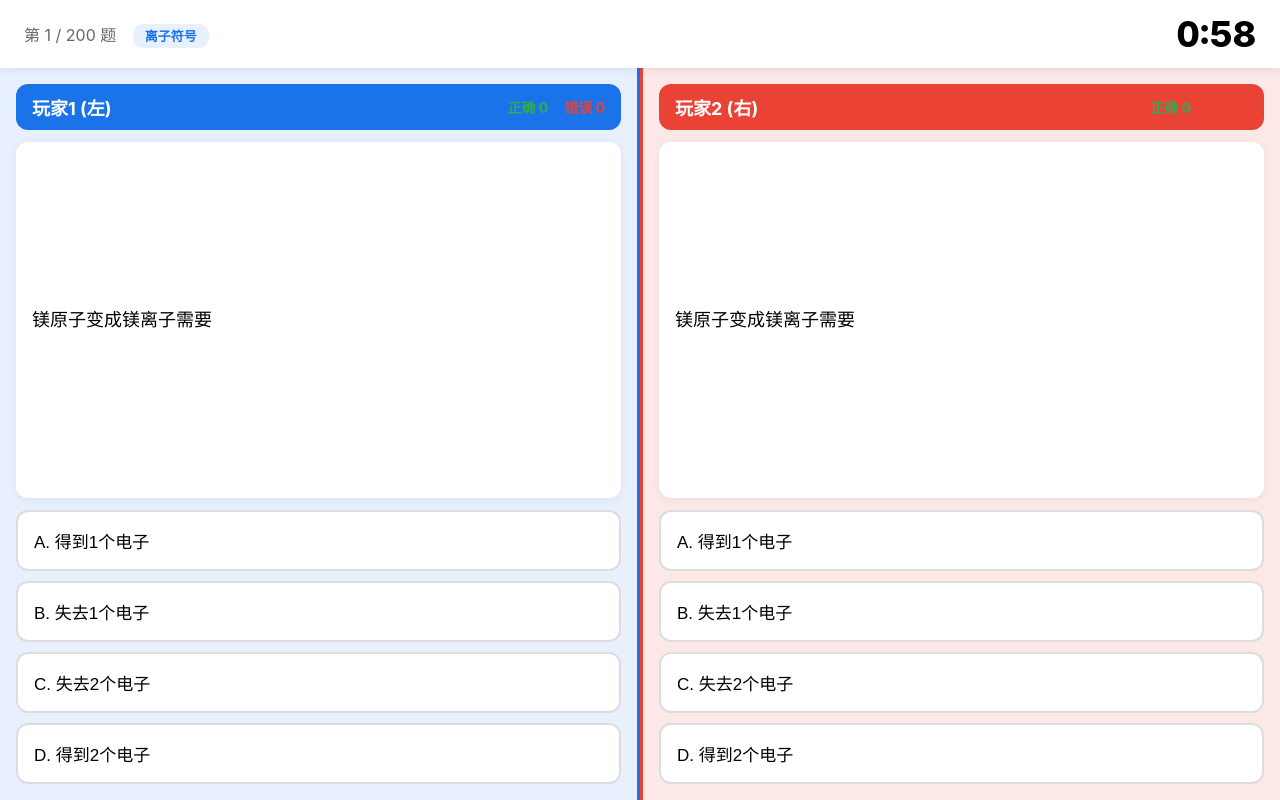
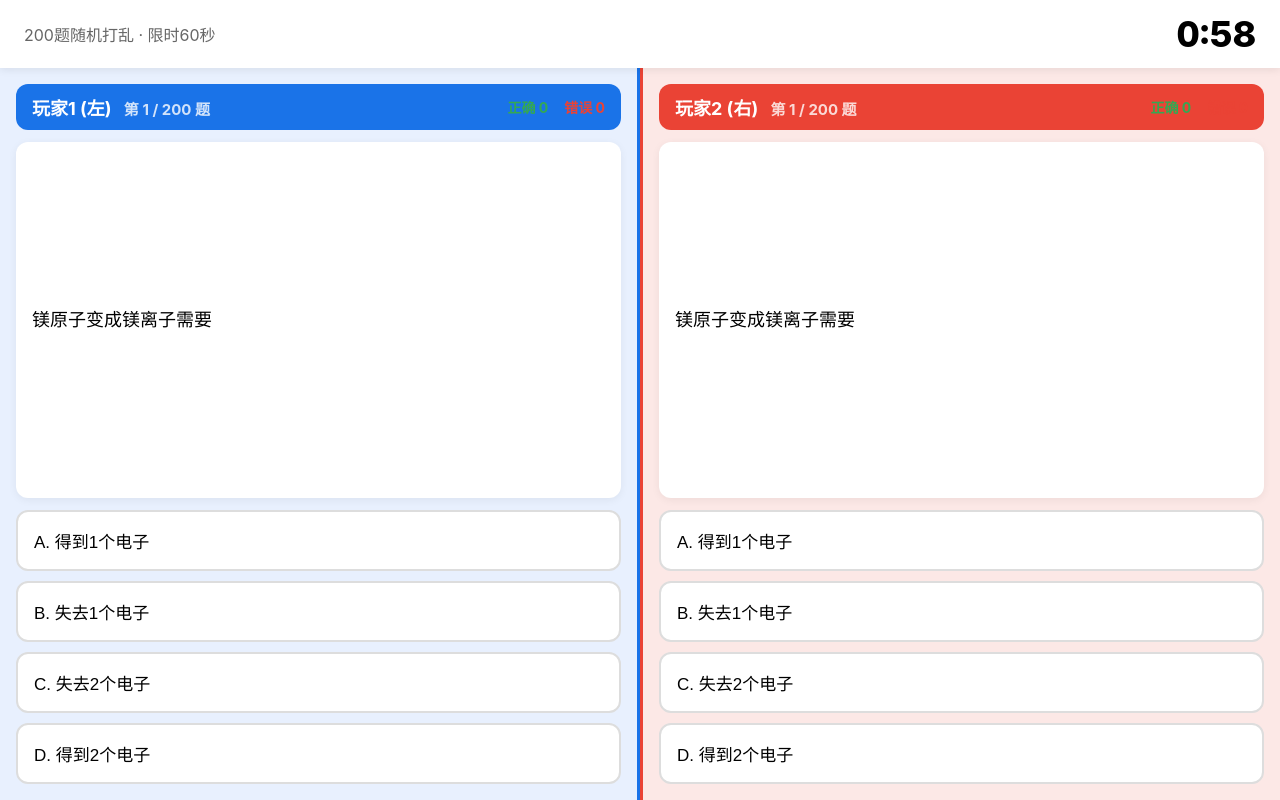
Before and after one commit to ytkz11/Chemistry, a plain HTML site: page index.html in a window 1280 px wide. Both pictures are taken after a click on the button "开始PK". Drawn offline with Linux system fonts and the light colour scheme.

Commit message:
first commit

```diff
--- a/index.html
+++ b/index.html
@@ -25,8 +25,7 @@
   <div id="game-screen">
     <div class="top-bar">
       <div class="question-info">
-        <span id="q-number">第 1 / 200 题</span>
-        <span id="q-category" style="margin-left:12px;padding:4px 12px;border-radius:10px;background:#e8f0fe;color:#1a73e8;font-weight:600;font-size:13px;"></span>
+        <span>200题随机打乱 · 限时60秒</span>
       </div>
       <div class="timer" id="timer">1:00</div>
     </div>
@@ -34,7 +33,7 @@
       <!-- 左边玩家 -->
       <div class="player-side p1">
         <div class="player-header">
-          <span>玩家1 (左)</span>
+          <span>玩家1 (左) <small class="q-num" style="opacity:0.8;margin-left:8px;">第 1 / 200 题</small></span>
           <div class="player-score">
             <span class="score-correct">正确 <span id="p1-correct">0</span></span>
             <span class="score-wrong">错误 <span id="p1-wrong">0</span></span>
@@ -46,7 +45,7 @@
       <!-- 右边玩家 -->
       <div class="player-side p2">
         <div class="player-header">
-          <span>玩家2 (右)</span>
+          <span>玩家2 (右) <small class="q-num" style="opacity:0.8;margin-left:8px;">第 1 / 200 题</small></span>
           <div class="player-score">
             <span class="score-correct">正确 <span id="p2-correct">0</span></span>
             <span class="score-wrong">错误 <span id="p2-wrong">0</span></span>
--- a/js/app.js
+++ b/js/app.js
@@ -1,11 +1,10 @@
 const GAME_TIME = 60;
 
 let questions = [];
-let p1 = { answered: 0, correct: 0, wrong: 0, locked: false };
-let p2 = { answered: 0, correct: 0, wrong: 0, locked: false };
+let p1 = { idx: 0, answered: 0, correct: 0, wrong: 0, locked: false };
+let p2 = { idx: 0, answered: 0, correct: 0, wrong: 0, locked: false };
 let timer = null;
 let timeLeft = GAME_TIME;
-let qIndex = 0;
 
 function shuffle(arr) {
   const a = [...arr];
@@ -18,17 +17,17 @@ function shuffle(arr) {
 
 function startGame() {
   questions = shuffle(QUESTIONS);
-  qIndex = 0;
   timeLeft = GAME_TIME;
-  p1 = { answered: 0, correct: 0, wrong: 0, locked: false };
-  p2 = { answered: 0, correct: 0, wrong: 0, locked: false };
+  p1 = { idx: 0, answered: 0, correct: 0, wrong: 0, locked: false };
+  p2 = { idx: 0, answered: 0, correct: 0, wrong: 0, locked: false };
 
   document.getElementById('start-screen').style.display = 'none';
   document.getElementById('result-screen').style.display = 'none';
   document.getElementById('game-screen').style.display = 'flex';
 
   updateScores();
-  renderQuestion();
+  renderQuestion('p1');
+  renderQuestion('p2');
   startTimer();
 }
 
@@ -49,41 +48,37 @@ function startTimer() {
   }, 1000);
 }
 
-function renderQuestion() {
-  if (qIndex >= questions.length) {
-    endGame();
+function renderQuestion(player) {
+  const state = player === 'p1' ? p1 : p2;
+  const side = document.querySelector(`.${player}`);
+
+  if (state.idx >= questions.length) {
+    side.querySelector('.question-box').textContent = '已完成所有题目!';
+    side.querySelector('.options').innerHTML = '';
     return;
   }
 
-  const q = questions[qIndex];
-  document.getElementById('q-number').textContent = `第 ${qIndex + 1} / ${questions.length} 题`;
-  document.getElementById('q-category').textContent = q.cat;
+  const q = questions[state.idx];
+  const numEl = side.closest('.player-side').querySelector('.q-num');
+  if (numEl) numEl.textContent = `第 ${state.idx + 1} / ${questions.length} 题`;
 
-  const optsHtml = q.opts.map((opt, i) =>
+  side.querySelector('.question-box').textContent = q.q;
+  side.querySelector('.options').innerHTML = q.opts.map((opt, i) =>
     `<button class="option-btn" data-idx="${i}">${String.fromCharCode(65 + i)}. ${opt}</button>`
   ).join('');
 
-  document.querySelector('.p1 .question-box').textContent = q.q;
-  document.querySelector('.p1 .options').innerHTML = optsHtml;
-  document.querySelector('.p2 .question-box').textContent = q.q;
-  document.querySelector('.p2 .options').innerHTML = optsHtml;
+  state.locked = false;
 
-  p1.locked = false;
-  p2.locked = false;
-
-  document.querySelectorAll('.p1 .option-btn').forEach(btn => {
-    btn.addEventListener('click', () => handleAnswer('p1', parseInt(btn.dataset.idx)));
-  });
-  document.querySelectorAll('.p2 .option-btn').forEach(btn => {
-    btn.addEventListener('click', () => handleAnswer('p2', parseInt(btn.dataset.idx)));
+  side.querySelectorAll('.option-btn').forEach(btn => {
+    btn.addEventListener('click', () => handleAnswer(player, parseInt(btn.dataset.idx)));
   });
 }
 
 function handleAnswer(player, idx) {
-  if (player === 'p1' && p1.locked) return;
-  if (player === 'p2' && p2.locked) return;
+  const state = player === 'p1' ? p1 : p2;
+  if (state.locked || state.idx >= questions.length) return;
 
-  const q = questions[qIndex];
+  const q = questions[state.idx];
   const isCorrect = idx === q.ans;
   const side = document.querySelector(`.${player}`);
   const btns = side.querySelectorAll('.option-btn');
@@ -96,24 +91,16 @@ function handleAnswer(player, idx) {
     if (bIdx === idx && isCorrect) btn.classList.add('selected-correct');
   });
 
-  if (player === 'p1') {
-    p1.locked = true;
-    p1.answered++;
-    if (isCorrect) p1.correct++; else p1.wrong++;
-  } else {
-    p2.locked = true;
-    p2.answered++;
-    if (isCorrect) p2.correct++; else p2.wrong++;
-  }
+  state.locked = true;
+  state.answered++;
+  if (isCorrect) state.correct++; else state.wrong++;
 
   updateScores();
 
-  if (p1.locked && p2.locked) {
-    setTimeout(() => {
-      qIndex++;
-      renderQuestion();
-    }, 600);
-  }
+  setTimeout(() => {
+    state.idx++;
+    renderQuestion(player);
+  }, 500);
 }
 
 function updateScores() {
```
